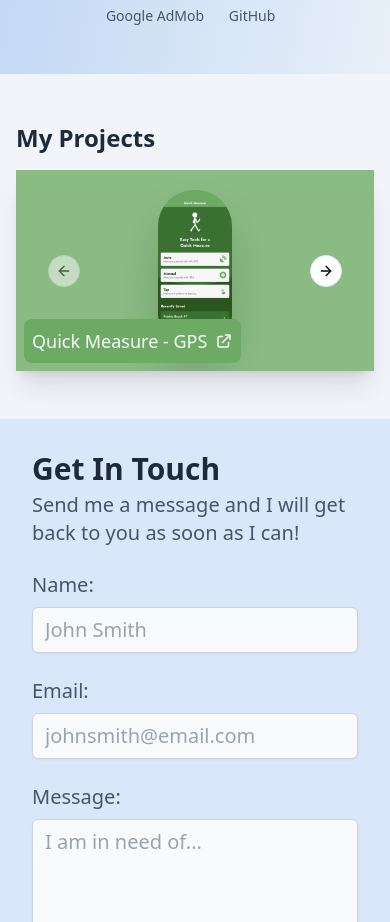
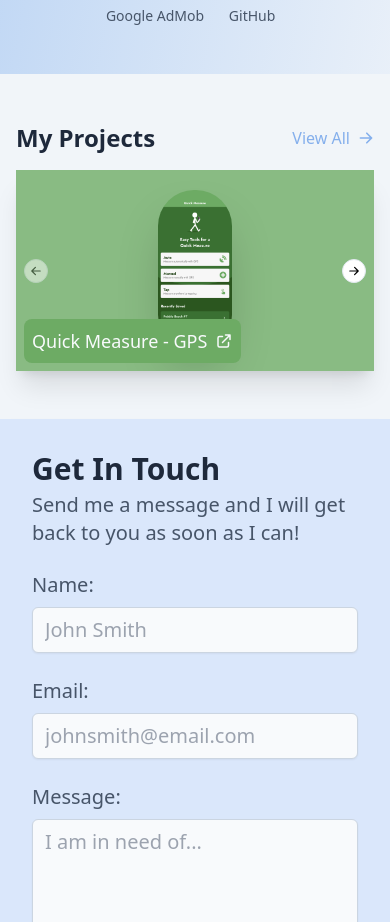
Before and after one commit to a-down/portfolio, a React (Vite) app: page / in a window 390 px wide. Shown: the part 2676-3598 px from the top of the page. Built offline with nearby package versions, Linux system fonts and the light colour scheme.

Commit message:
responsive buttons on projects carousel

```diff
--- a/src/components/Projects/Project2.jsx
+++ b/src/components/Projects/Project2.jsx
@@ -51,10 +51,12 @@ export default function Project({ project, stackArr, isDark }) {
       </div>
 
       <div className="absolute bottom-2 left-2 md:left-4 md:bottom-4 lg:bottom-12 lg:left-12 p-2 md:py-4 md:px-6 rounded-lg text-slate-50" style={{backgroundColor: project.color}}>
-        <h5 className=" text-lg md:text-2xl lg:text-4xl font-medium flex gap-2 items-center">
-          {project.title}
-          <HiOutlineExternalLink className="md:hidden"/>
-        </h5>
+        <a href={`/projects/${project.slug}`}>
+          <h5 className=" text-lg md:text-2xl lg:text-4xl font-medium flex gap-2 items-center">
+            {project.title}
+            <HiOutlineExternalLink className="md:hidden"/>
+          </h5>
+        </a>
 
         <div className="hidden md:flex flex-row gap-2">
           <a href={project.repoLink} className="hover:scale-105 transition-all" target="_blank">Repo</a>
--- a/src/components/Projects/ProjectsSection.jsx
+++ b/src/components/Projects/ProjectsSection.jsx
@@ -2,6 +2,7 @@ import projectsBG from '../../assets/backgrounds/projects-bg.svg'
 import Project from './Project'
 import Project2 from './Project2'
 import { projects } from './ProjectDescriptions'
+import { HiArrowRight } from 'react-icons/hi'
 import {
   Carousel,
   CarouselContent,
@@ -22,7 +23,13 @@ export default function ProjectSection() {
   return (
     <div className="bg-slate-100 w-full py-12 lg:mt-24 lg:pb-36 flex justify-center items-center " id="projects">
       <div className="max-w-[1400px] px-4 md:px-12 lg:px-24 w-full">
-        <h3 className="text-2xl md:text-4xl lg:text-6xl mb-4 md:mb-8 lg:mb-12 text-slate-800 font-semibold">My Projects</h3>
+        <span className="flex justify-between items-center mb-4 md:mb-8 lg:mb-12">
+          <h3 className="text-2xl md:text-4xl lg:text-6xl text-slate-800 font-semibold">My Projects</h3>
+          <a href="/projects" className="text-brand-400/80 hover:scale-105 transition-all flex gap-2 items-center">
+            View All
+            <HiArrowRight />
+          </a>
+        </span>
         <Carousel className="w-full aspect-video shadow-xl">
           <CarouselContent className="">
             {projects.map((project, index) => (
--- a/src/components/ui/carousel.jsx
+++ b/src/components/ui/carousel.jsx
@@ -1,6 +1,6 @@
 import * as React from "react"
 import useEmblaCarousel from "embla-carousel-react";
-import { ArrowLeft, ArrowRight } from "lucide-react"
+import { HiArrowLeft, HiArrowRight } from "react-icons/hi";
 
 import { cn } from "@/lib/utils"
 import { Button } from "@/components/ui/button"
@@ -156,13 +156,13 @@ const CarouselPrevious = React.forwardRef(({ className, variant = "outline", siz
       ref={ref}
       variant={variant}
       size={size}
-      className={cn("absolute  h-8 w-8 rounded-full", orientation === "horizontal"
-        ? "left-8 top-1/2 -translate-y-1/2"
+      className={cn("absolute  h-6 w-6 md:h-8 md:w-8 rounded-full", orientation === "horizontal"
+        ? "left-2 md:left-4 lg:left-12 top-1/2 -translate-y-1/2"
         : "top-8 left-1/2 -translate-x-1/2 rotate-90", className)}
       disabled={!canScrollPrev}
       onClick={scrollPrev}
       {...props}>
-      <ArrowLeft className="h-4 w-4" />
+      <HiArrowLeft className="h-3 w-3 md:h-4 md:w-4" />
       <span className="sr-only">Previous slide</span>
     </Button>)
   );
@@ -177,13 +177,13 @@ const CarouselNext = React.forwardRef(({ className, variant = "outline", size =
       ref={ref}
       variant={variant}
       size={size}
-      className={cn("absolute h-8 w-8 rounded-full", orientation === "horizontal"
-        ? "right-8 top-1/2 -translate-y-1/2"
+      className={cn("absolute h-6 w-6 md:h-8 md:w-8 rounded-full", orientation === "horizontal"
+        ? "right-2 md:right-4 lg:right-12 top-1/2 -translate-y-1/2"
         : "bottom-8 left-1/2 -translate-x-1/2 rotate-90", className)}
       disabled={!canScrollNext}
       onClick={scrollNext}
       {...props}>
-      <ArrowRight className="h-4 w-4" />
+      <HiArrowRight className="h-3 w-3 md:h-4 md:w-4" />
       <span className="sr-only">Next slide</span>
     </Button>)
   );
```
